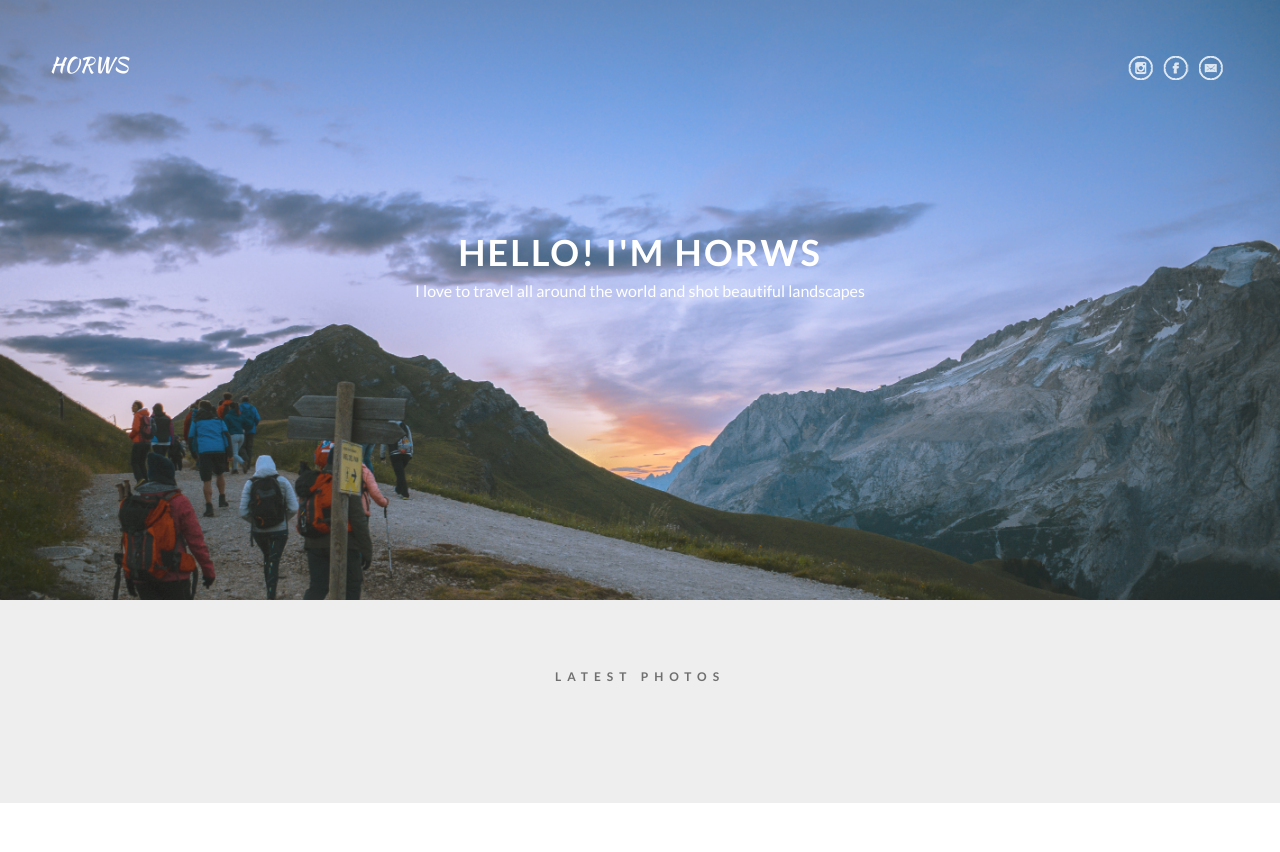
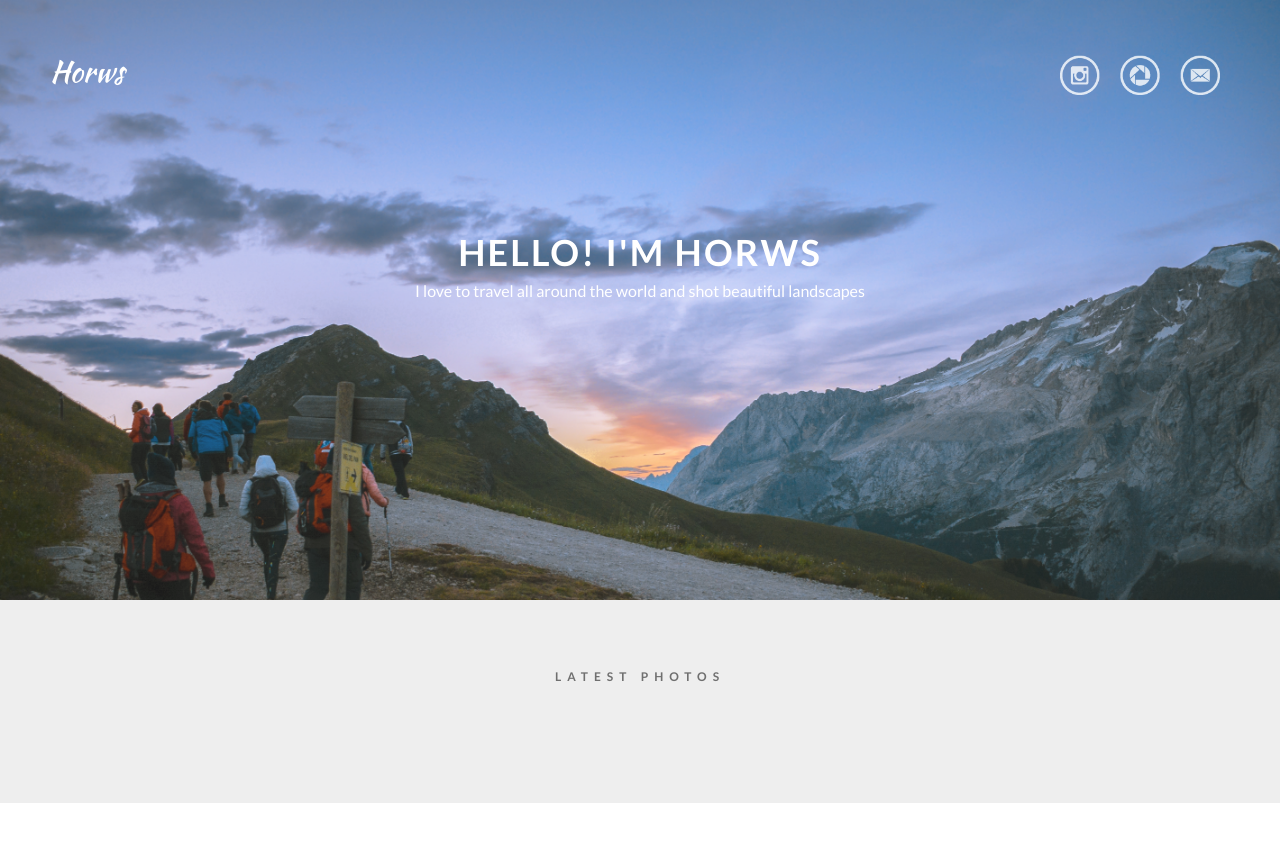
Before and after one commit to alePistola7CE/Horws-website, a PHP site: page / in a window 1280 px wide. Shown: the top 852 px of the page. Run offline with PHP 8.4, Linux system fonts and the light colour scheme; some libraries are stand-ins or nearby versions.

Commit message:
icon adjustaments

```diff
--- a/css/style.scss
+++ b/css/style.scss
@@ -63,7 +63,7 @@ header {
     }
 
     .name {
-        font-size: 21px;
+        font-size: 30px;
         position: absolute;
         top: 50px;
         left: 50px;
@@ -124,32 +124,46 @@ header {
 
                a {
                    float: left;
-             width: 26px;
-             height: 26px;
-             margin: 0 5px;
+                   width: 40px;
+                   height: 40px;
+                   margin: 0 10px;
                    text-indent: -9999px;
                    background: url(../images/social-sprite.png) no-repeat;
+                   background-size: 120px 40px;
                    opacity: 0.8;
 
                    &:hover {
                        opacity: 1.0;
                    }
 
-             @media screen and (-webkit-min-device-pixel-ratio: 2), screen and (-min-device-pixel-ratio: 2) {
-                 background: url(../images/social-sprite@2x.png) no-repeat;
-                 background-size: 76px 26px;
-             }
-
-             &.instagram {
+                   &.instaram {
                        background-position: 0px 0px;
                    }
 
-             &.facebook {
-                 background-position: -26px 0px;
+                   &.foto {
+                       background-position: -40px 0px;
                    }
 
                    &.mail {
-                 background-position: -52px 0px;
+                       background-position: -80px 0px;
+                   }
+               }
+               @media screen and (max-width: $screen-xs) {
+                 a{
+                   width: 30px;
+                   height: 30px;
+                   margin: 0px 7px;
+                   background-size: 90px 30px;
+
+                   &.instaram{
+                     background-position: 0px 0px;
+                   }
+                   &.foto{
+                     background-position: -30px 0px;
+                   }
+                   &.mail{
+                     background-position: -61px 0px;
+                   }
                  }
                }
             }
--- a/index.html
+++ b/index.html
@@ -14,16 +14,16 @@
     <header>
       <img src="images/mountains.jpg" alt="Mountains" style="opacity: 0.90;">
       <div class="name fancy-font">
-            HORWS
+            Horws
       </div>
       <div class="titles">
         <h1>Hello! <span>I'm horws</span></h1>
         <h2>I love to travel all around the world and shot beautiful landscapes</h2>
       </div>
       <div class="social">
-        <a class="instagram" href="#">Instagram</a>
-        <a class="facebook" href="#">Facebook</a>
-        <a class="mail" href="#">Mail to</a>
+        <a class="instagram" href="https://www.instagram.com/__horws/?hl=ithttps://www.instagram.com/__horws/?hl=it">Instagram</a>
+        <a class="foto" href="#link_insta">Foto</a>
+        <a class="mail" href="#mail">Mail to</a>
       </div>
     </header>
 
@@ -33,7 +33,7 @@
       <div class="container">
         <div class="row">
             <div class="col-xs-12">
-                <div class="instagram-content">
+                <div id="link_insta"class="instagram-content">
                     <h3>Latest Photos</h3>
                     <div class="row photos-wrap">
                     <!-- Instafeed target div -->
@@ -55,7 +55,7 @@
           <div class="col-xs-12">
             <h4>Get in touch</h4>
             <p class="about-text">I shoot, design, write and also study IT. Don't hesitate and get in touch with me if you need some creative work done. I always work to achieve my best and fulfil client needs</p>
-            <a class="contact-now-btn" href="#">Contact Now</a>
+            <a id="mail" class="contact-now-btn" href="#">Contact Now</a>
           </div>
         </div>
       </div>
```
Also changed, not shown: css/style.css, images/foto256.png (added), images/insta256.png (added), images/mail256.png (added), images/social-sprite.png, 1 other file. Lines whose indentation alone changed are shown as unchanged.
